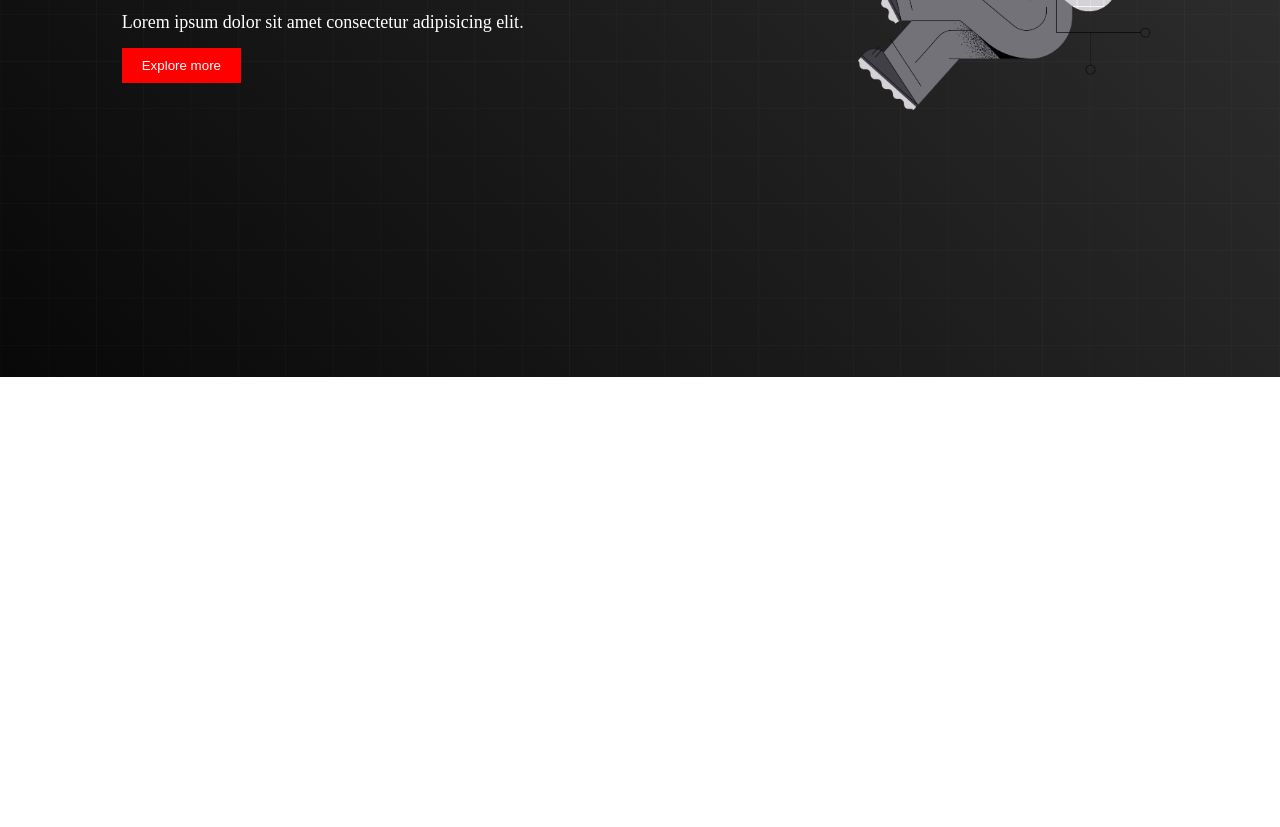
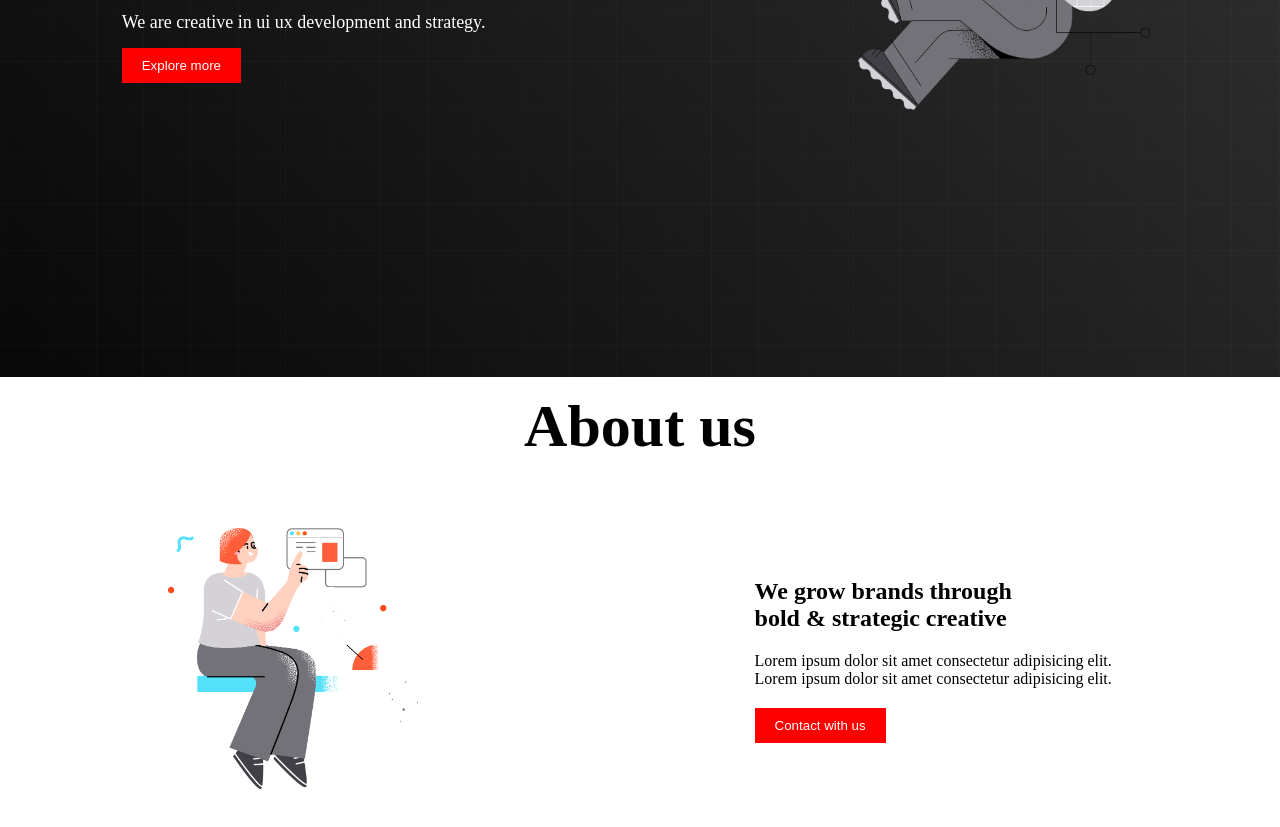
Before and after one commit to Siddika-Ayesha/Digital-Product, a plain HTML site: page index.html in a window 1280 px wide. Shown: the part 491-1318 px from the top of the page. Before the commit the page ends 868 px from the top, so only its background shows below. Drawn offline with Linux system fonts and the light colour scheme.

Commit message:
about section added

```diff
--- a/index.html
+++ b/index.html
@@ -28,7 +28,7 @@
     <section class="banner-container">
         <div class="banner-text">
             <h1 class="title">Better design for <br> your digital products</h1>
-            <p class="description">Lorem ipsum dolor sit amet consectetur adipisicing elit.
+            <p class="description">We are creative in ui ux development and strategy.
             </p>
             <button class="btn">Explore more</button>
         </div>
@@ -38,6 +38,22 @@
 
         </div>
     </section>
+    <!-- About section -->
+    <section>
+        <h1 class="about-head"> About us</h1>
+        <div class="about-container">
+            <div class="about-img">
+                <img class="about-photo" src="./images/section.png" alt="">
+            </div>
+
+            <div class="about-text">
+                <h2>We grow brands through <br> bold & strategic creative</h2>
+                <p>Lorem ipsum dolor sit amet consectetur adipisicing elit. <br>Lorem ipsum dolor sit amet consectetur adipisicing elit.</p>
+
+                <button class="btn2">Contact with us</button>
+            </div>
+        </div>
+    </section>
 </main>
 <footer>
 
--- a/style.css
+++ b/style.css
@@ -58,3 +58,30 @@
     color: black;
     background-color: white;
 }
+.about-head{
+    text-align: center;
+    font-size: 60px;
+    margin-top: 15px;
+}
+.about-container{
+    display: flex;
+    justify-content:space-around;
+    height: 50vh;
+    align-items: center;
+
+
+}
+.about-photo{
+    width: 250px;
+}
+.btn2{
+    padding: 10px 20px;
+    background-color: red;
+    color: white;
+    border: none;
+    margin-top: 20px;
+}
+
+.about-text p{
+    margin-top: 20px;
+}
```
